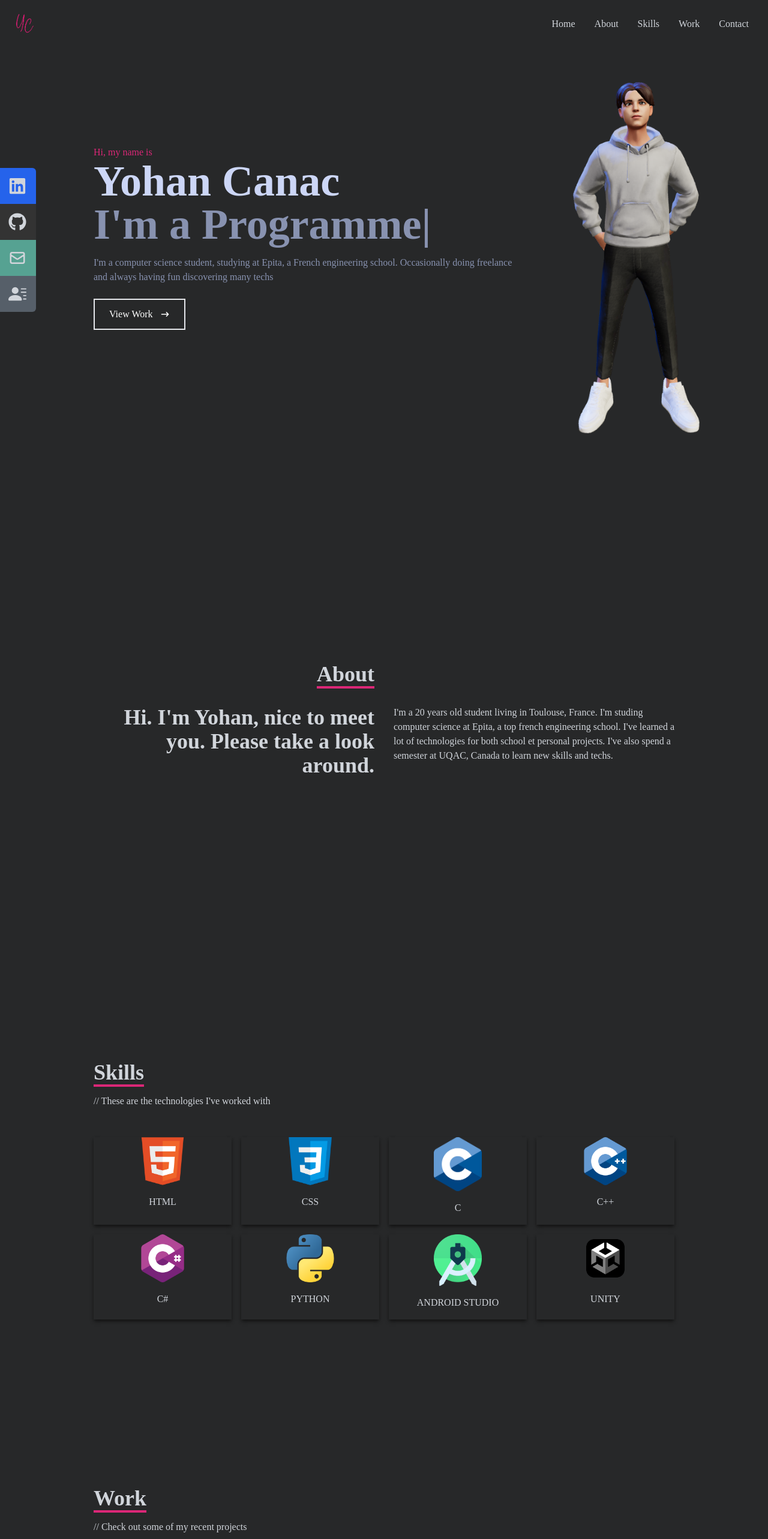
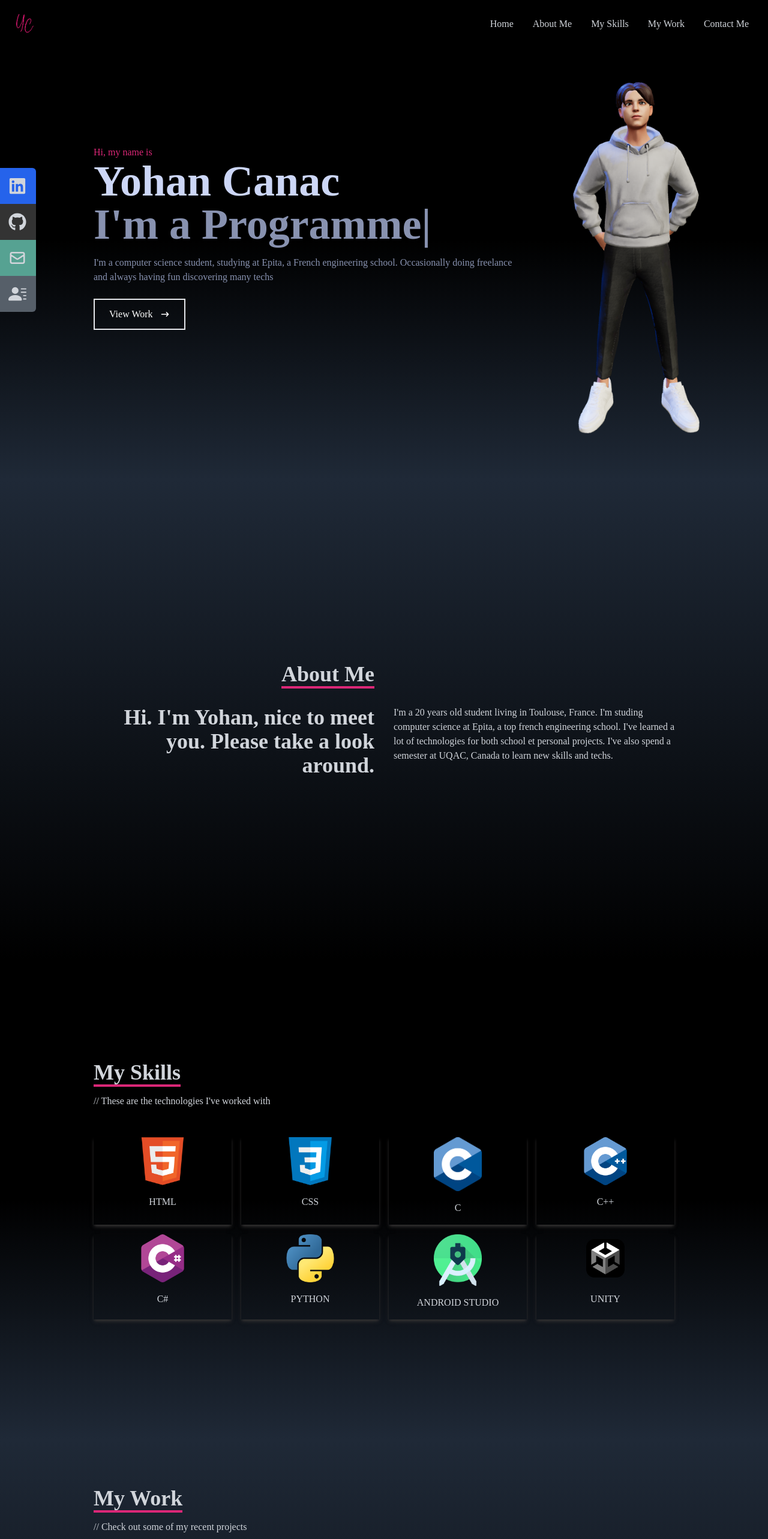
Before and after one commit to yohan-cnc/ReactPortefolio, a React (Create React App) app: page / in a window 1280 px wide. Shown: the top 2566 px of the page at 60% size. Built offline with nearby package versions, Linux system fonts and the light colour scheme; the HTML template or start-up script is replaced by a standard one.

Commit message:
background update

```diff
--- a/src/components/About.jsx
+++ b/src/components/About.jsx
@@ -2,12 +2,12 @@ import React from 'react'
 
 const About = () => {
   return (
-    <div name='about' className='w-full h-screen bg-[#272829] text-gray-300'>
+    <div name='about' className='w-full h-screen  bg-gradient-to-b from-gray-800 to-black text-gray-300'>
         <div className='flex flex-col justify-center items-center w-full h-full'>
             <div className='max-w-[1000px] w-full grid grid-cols-2 gap-8'>
                 <div className='sm:text-right pb-8 pl-4'>
                     <p className='text-4xl font-bold inline border-b-4 border-pink-600'>
-                        About
+                        About Me
                     </p>
                 </div>
                 <div></div>
--- a/src/components/Contact.jsx
+++ b/src/components/Contact.jsx
@@ -2,11 +2,11 @@ import React from 'react'
 
 const Contact = () => {
   return (
-    <div name='contact' className= 'w-full h-screen bg-[#272829] flex justify-center items-center p-4'>
+    <div name='contact' className= 'w-full h-screen bg-gradient-to-b from-black via-black to-gray-800 flex justify-center items-center p-4'>
         <form method='POST' action="https://getform.io/f/6378a8db-8096-4bf9-91fa-89846bd06d2c" className='flex flex-col max-w-[600px] w-full'>
             <div className='pb-8'>
                 <p className='text-4xl font-bold inline border-b-4 border-pink-600 text-gray-300'>
-                    Contact
+                    Contact Me
                 </p>
                 <p className='text-gray-300 py-4'>
                     // Submit the form below or send me an email - yohan.canac.21@gmail.com
--- a/src/components/Home.jsx
+++ b/src/components/Home.jsx
@@ -40,7 +40,7 @@ const Home = () => {
     }, []);
 
     return (
-        <div name='home' className='w-full h-screen bg-[#272829] flex items-center'>
+        <div name='home' className='w-full h-screen bg-gradient-to-b from-black via-black to-gray-800 flex items-center'>
             {/* Left Side */}
             <div className='mx-auto lg:ml-[120px] pl-9 '>
                 <p className='text-pink-600'>Hi, my name is</p>
--- a/src/components/Navbar.jsx
+++ b/src/components/Navbar.jsx
@@ -11,7 +11,7 @@ const Navbar = () => {
     const handleClick = () => setNav(!nav)
 
   return (
-    <div className="fixed w-full h-[80px] flex justify-between items-center px-4 bg-[#272829] text-gray-300">
+    <div className="fixed w-full h-[80px] flex justify-between items-center px-4 bg-black text-gray-300">
         <div>
             <img src={Logo} alt="Logo Image" style={{width:'50px'}} />
         </div>
@@ -25,22 +25,22 @@ const Navbar = () => {
             </li>
             <li className='hover:scale-105 duration-200'>
                 <Link to="about" smooth={true} duration={500}>
-                    About
+                    About Me
                 </Link>
             </li>
             <li className='hover:scale-105 duration-200'>
                 <Link to="skills" smooth={true} duration={500}>
-                    Skills
+                    My Skills
                 </Link>
             </li>
             <li className='hover:scale-105 duration-200'>
                 <Link to="work" smooth={true} duration={500}>
-                    Work
+                    My Work
                 </Link>
             </li>
             <li className='hover:scale-105 duration-200'>
                 <Link to="contact" smooth={true} duration={500}>
-                    Contact
+                    Contact Me
                 </Link>
             </li>
         </ul>
--- a/src/components/Skills.jsx
+++ b/src/components/Skills.jsx
@@ -11,44 +11,44 @@ import Unity from '../assets/unity2.png';
 
 const Skills = () => {
   return (
-    <div name='skills' className='w-full h-screen bg-[#272829] text-gray-300' >
+    <div name='skills' className='w-full h-screen  bg-gradient-to-b from-black via-black to-gray-800 text-gray-300' >
         {/* Container */}
         <div className='max-w-[1000px] mx-auto p-4 flex flex-col justify-center w-full h-full'>
             <div>
-                <p className='text-4xl font-bold inline border-b-4 border-pink-600 '>Skills</p>
+                <p className='text-4xl font-bold inline border-b-4 border-pink-600 '> My Skills</p>
                 <p className='py-4'>// These are the technologies I've worked with</p>
             </div>
 
             <div className='w-full grid grid-cols-2 sm:grid-cols-4 gap-4 text-center py-8'>
-                <div className='shadow-md shadow-[#141414] hover:scale-110 duration-500'>
+                <div className='shadow-md shadow-[#343333] hover:scale-110 duration-500'>
                     <img className='w-20 mx-auto' src={Html} alt="Html icon" />
                     <p className='my-4'>HTML</p>
                 </div>
-                <div className='shadow-md shadow-[#141414] hover:scale-110 duration-500'>
+                <div className='shadow-md shadow-[#343333] hover:scale-110 duration-500'>
                     <img className='w-20 mx-auto' src={Css} alt="Css icon" />
                     <p className='my-4'>CSS</p>
                 </div>
-                <div className='shadow-md shadow-[#141414] hover:scale-110 duration-500'>
+                <div className='shadow-md shadow-[#343333] hover:scale-110 duration-500'>
                     <img className='w-20 mx-auto' src={C} alt="C icon" />
                     <p className='my-4'>C</p>
                 </div>
-                <div className='shadow-md shadow-[#141414] hover:scale-110 duration-500'>
+                <div className='shadow-md shadow-[#343333] hover:scale-110 duration-500'>
                     <img className='w-20 mx-auto' src={Cplus} alt="C++ icon" />
                     <p className='my-4'>C++</p>
                 </div>
-                <div className='shadow-md shadow-[#141414] hover:scale-110 duration-500'>
+                <div className='shadow-md shadow-[#343333] hover:scale-110 duration-500'>
                     <img className='w-20 mx-auto' src={Csharp} alt="C# icon" />
                     <p className='my-4'>C#</p>
                 </div>
-                <div className='shadow-md shadow-[#141414] hover:scale-110 duration-500'>
+                <div className='shadow-md shadow-[#343333] hover:scale-110 duration-500'>
                     <img className='w-20 mx-auto' src={Python} alt="Python icon" />
                     <p className='my-4'>PYTHON</p>
                 </div>
-                <div className='shadow-md shadow-[#141414] hover:scale-110 duration-500'>
+                <div className='shadow-md shadow-[#343333] hover:scale-110 duration-500'>
                     <img className='w-20 mx-auto' src={Android} alt="Android Studio icon" />
                     <p className='my-4'>ANDROID STUDIO</p>
                 </div>
-                <div className='shadow-md shadow-[#141414] hover:scale-110 duration-500'>
+                <div className='shadow-md shadow-[#343333] hover:scale-110 duration-500'>
                     <img className='w-20 mx-auto' src={Unity} alt="Unity icon" />
                     <p className='my-4'>UNITY</p>
                 </div>
--- a/src/components/Work.jsx
+++ b/src/components/Work.jsx
@@ -4,11 +4,11 @@ import work2 from '../assets/realestate.jpg'
 
 const Work = () => {
   return (
-    <div name='work' className='w-full md:h-screen text-gray-300 bg-[#272829]'>
+    <div name='work' className='w-full md:h-screen text-gray-300  bg-gradient-to-b from-gray-800 to-black'>
         <div className='max-w-[1000px] mx-auto p-4 flex flex-col justify-center w-full h-full'>
             <div className='pb-8'>
                 <p className='text-4xl font-bold inline border-b-4 text-gray-300 border-pink-600'>
-                    Work
+                    My Work
                 </p>
                 <p className='py-4'>
                     // Check out some of my recent projects
```
